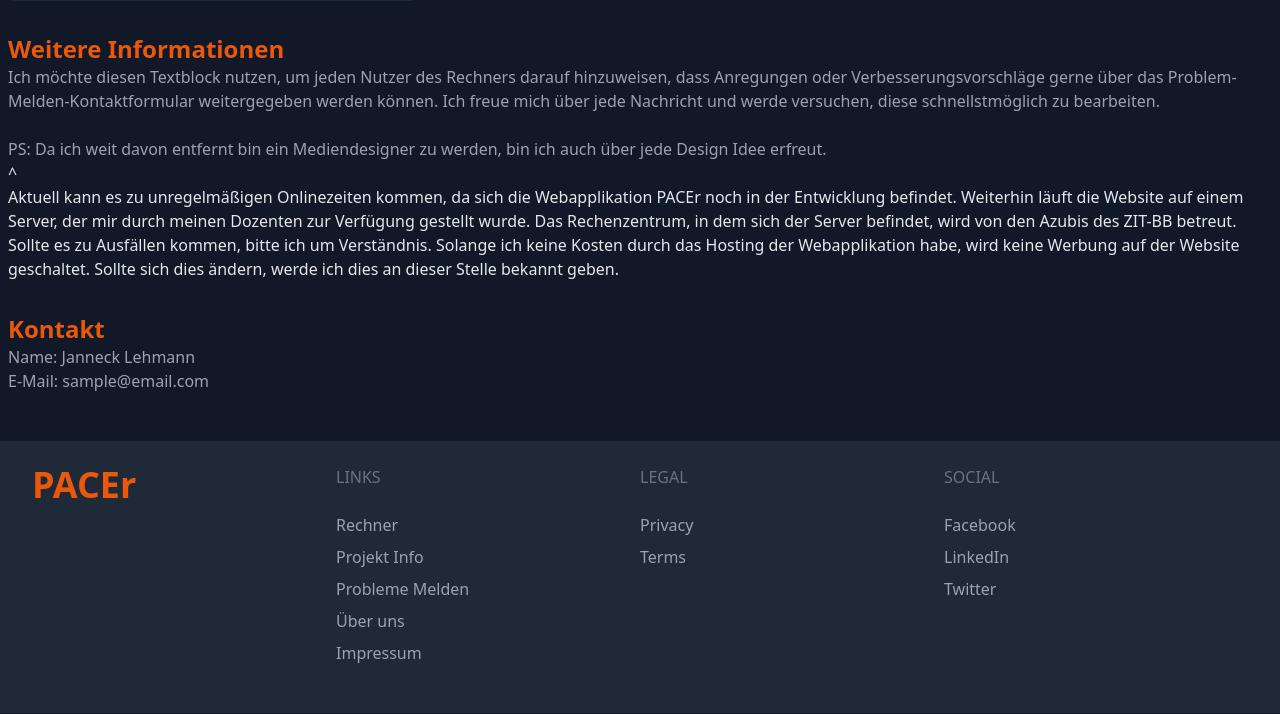
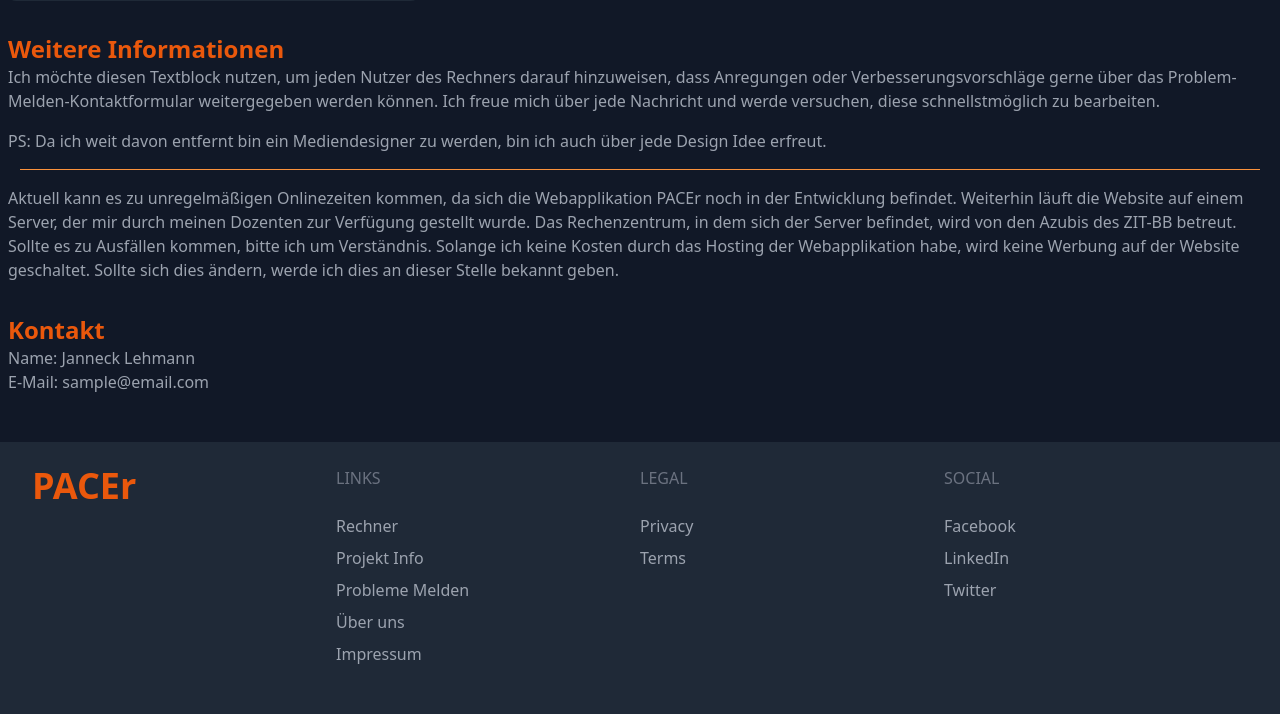
Before and after one commit to FischLord/PACEr, a Flask app: page /aboutUs in a window 1280 px wide. Shown: the part 703-1417 px from the top of the page. Run offline with Flask 2, Linux system fonts and the light colour scheme; style sheets or scripts are compiled from the project's sources; some libraries are stand-ins or nearby versions.

Commit message:
grafics bug fix

```diff
--- a/PACEr/templates/aboutUs.html
+++ b/PACEr/templates/aboutUs.html
@@ -20,8 +20,10 @@
 <div class="my-8">
     <h2 class="text-2xl font-bold text-orange-600">Weitere Informationen</h2>
     <p class="text-gray-400">Ich möchte diesen Textblock nutzen, um jeden Nutzer des Rechners darauf hinzuweisen, dass Anregungen oder Verbesserungsvorschläge gerne über das Problem-Melden-Kontaktformular weitergegeben werden können.
-        Ich freue mich über jede Nachricht und werde versuchen, diese schnellstmöglich zu bearbeiten. <br> <br> PS: Da ich weit davon entfernt bin ein Mediendesigner zu werden, bin ich auch über jede Design Idee erfreut.</p>^
-    <p>
+        Ich freue mich über jede Nachricht und werde versuchen, diese schnellstmöglich zu bearbeiten. </p>
+    <p class="text-gray-400 my-4"> PS: Da ich weit davon entfernt bin ein Mediendesigner zu werden, bin ich auch über jede Design Idee erfreut.</p>
+    <hr class="border-t border-orange-400 m-3">
+    <p class="text-gray-400 my-4">
         Aktuell kann es zu unregelmäßigen Onlinezeiten kommen, da sich die Webapplikation PACEr noch in der Entwicklung befindet. Weiterhin läuft die Website auf einem Server, der mir durch meinen Dozenten zur Verfügung gestellt wurde.
         Das Rechenzentrum, in dem sich der Server befindet, wird von den Azubis des ZIT-BB betreut. Sollte es zu Ausfällen kommen, bitte ich um Verständnis.
         Solange ich keine Kosten durch das Hosting der Webapplikation habe, wird keine Werbung auf der Website geschaltet. Sollte sich dies ändern, werde ich dies an dieser Stelle bekannt geben.
```
